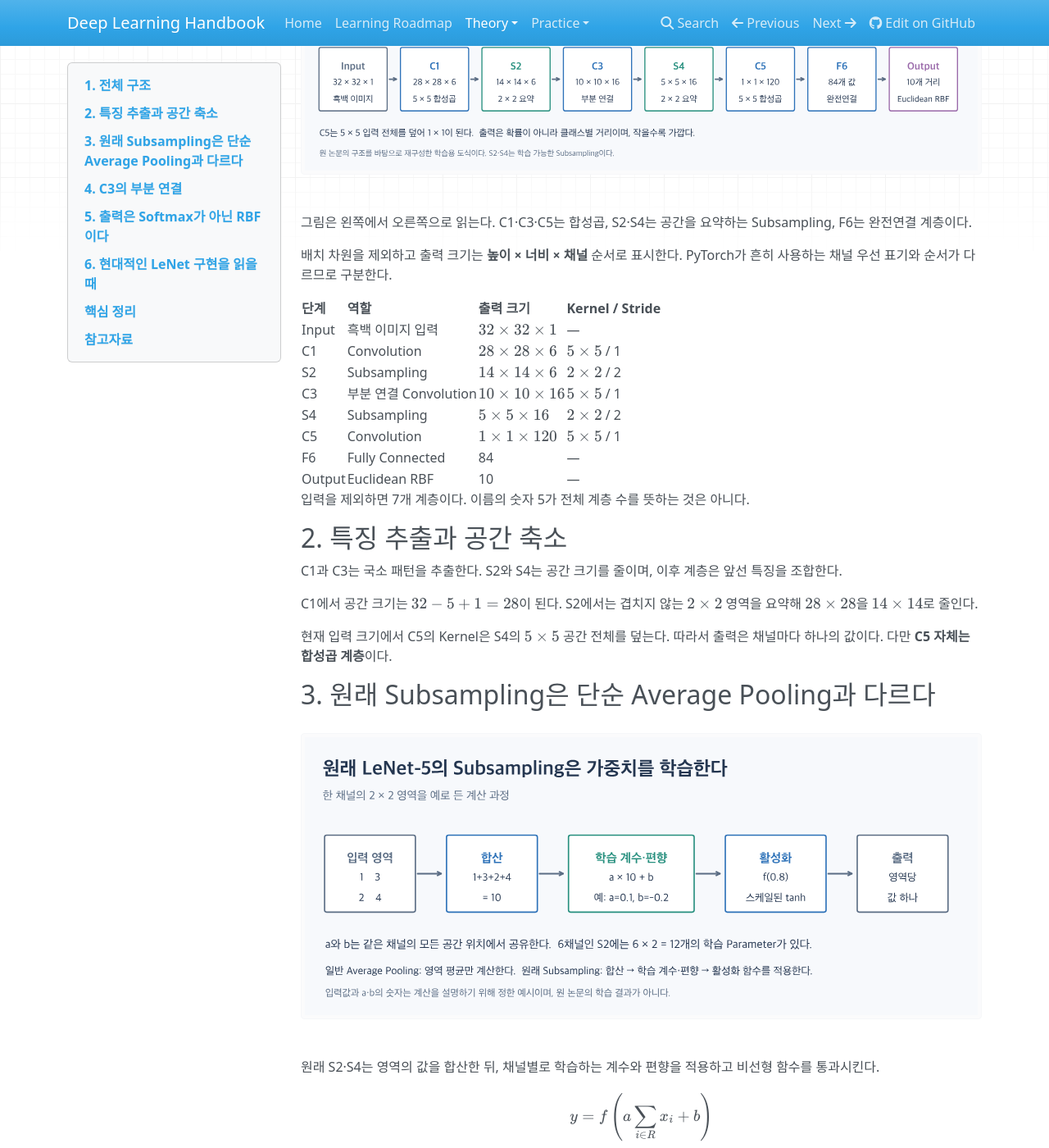
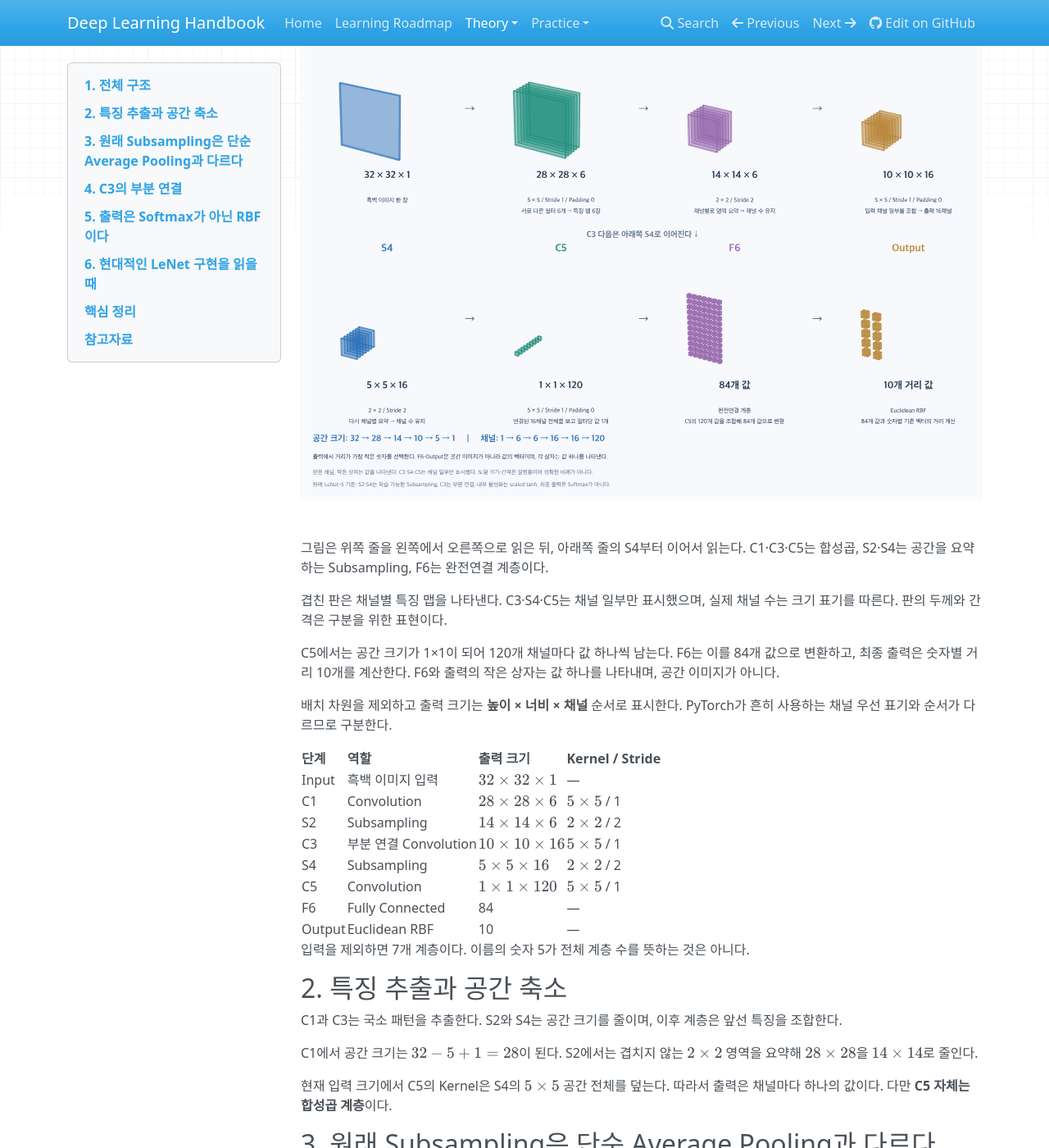
Before and after one commit to minwoo02/deep-learning-handbook, an MkDocs documentation site: the page built from docs/theory/architectures/lenet-5.md, in a window 1280 px wide and 1400 px high, scrolled down 582 px. Shown: the whole window at 82% size. Built offline with MkDocs 1.6.1, drawn with Linux system fonts in a browser that asks for light colours; nearby versions of some CDN libraries.

Commit message:
Replace LeNet overview with complete 3D architecture

```diff
--- a/docs/theory/architectures/lenet-5.md
+++ b/docs/theory/architectures/lenet-5.md
@@ -6,9 +6,13 @@ LeNet-5는 손글씨 숫자 인식을 위한 대표적인 초기 CNN이다. 1998
 
 ## 1. 전체 구조
 
-![LeNet-5 전체 구조와 계층별 출력 크기](../../assets/images/lenet-5-architecture.svg)
+![LeNet-5의 입력부터 최종 출력까지 단계별 3차원 구조](../../assets/images/lenet5-complete-3d.svg)
 
-그림은 왼쪽에서 오른쪽으로 읽는다. C1·C3·C5는 합성곱, S2·S4는 공간을 요약하는 Subsampling, F6는 완전연결 계층이다.
+그림은 위쪽 줄을 왼쪽에서 오른쪽으로 읽은 뒤, 아래쪽 줄의 S4부터 이어서 읽는다. C1·C3·C5는 합성곱, S2·S4는 공간을 요약하는 Subsampling, F6는 완전연결 계층이다.
+
+겹친 판은 채널별 특징 맵을 나타낸다. C3·S4·C5는 채널 일부만 표시했으며, 실제 채널 수는 크기 표기를 따른다. 판의 두께와 간격은 구분을 위한 표현이다.
+
+C5에서는 공간 크기가 1×1이 되어 120개 채널마다 값 하나씩 남는다. F6는 이를 84개 값으로 변환하고, 최종 출력은 숫자별 거리 10개를 계산한다. F6와 출력의 작은 상자는 값 하나를 나타내며, 공간 이미지가 아니다.
 
 배치 차원을 제외하고 출력 크기는 **높이 × 너비 × 채널** 순서로 표시한다. PyTorch가 흔히 사용하는 채널 우선 표기와 순서가 다르므로 구분한다.
 
```
Also changed, not shown: docs/assets/images/lenet5-complete-3d.svg (added).
